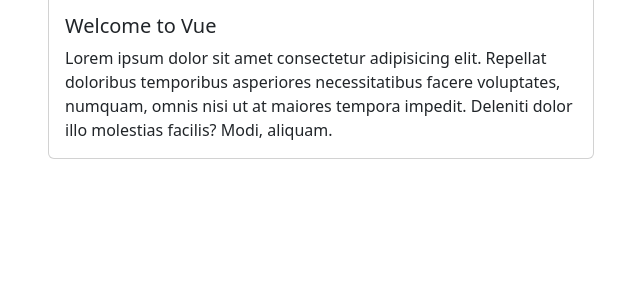
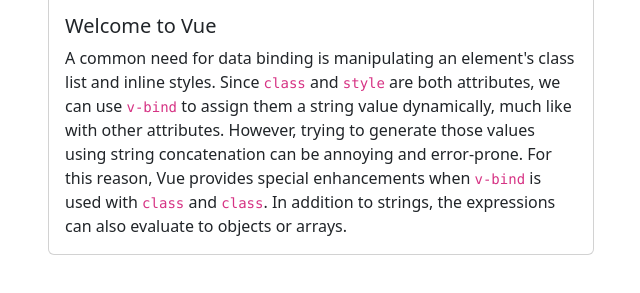
Before and after one commit to francescomascellino/vue-hello, a plain HTML site: page index.html in a window 1280 px wide. Shown: the part 595-888 px from the top of the page, without its empty margins (319-959 px from the left). Before the commit the page ends 802 px from the top, so only its background shows below. Drawn offline with nearby package versions, Linux system fonts and the light colour scheme.

Commit message:
edit p text

```diff
--- a/index.html
+++ b/index.html
@@ -30,15 +30,20 @@
 
                                 <h5 class="card-title">{{welcomeMessage}}</h5>
 
-                                <p class="card-text">Lorem ipsum dolor sit amet
-                                    consectetur adipisicing elit. Repellat
-                                    doloribus
-                                    temporibus asperiores necessitatibus facere
-                                    voluptates, numquam, omnis nisi ut at
-                                    maiores
-                                    tempora impedit. Deleniti dolor illo
-                                    molestias
-                                    facilis? Modi, aliquam.</p>
+                                <p class="card-text">A common need for data
+                                    binding is manipulating an element's class
+                                    list and inline styles. Since <code>class</code>
+                                    and <code>style</code> are both attributes,
+                                    we can use <code>v-bind</code> to assign
+                                    them a string value dynamically, much like
+                                    with other attributes. However, trying to
+                                    generate those values using string
+                                    concatenation can be annoying and
+                                    error-prone. For this reason, Vue provides
+                                    special enhancements when <code>v-bind</code>
+                                    is used with <code>class</code> and <code>class</code>.
+                                    In addition to strings, the expressions can
+                                    also evaluate to objects or arrays.</p>
 
                             </div>
                         </div>
```
